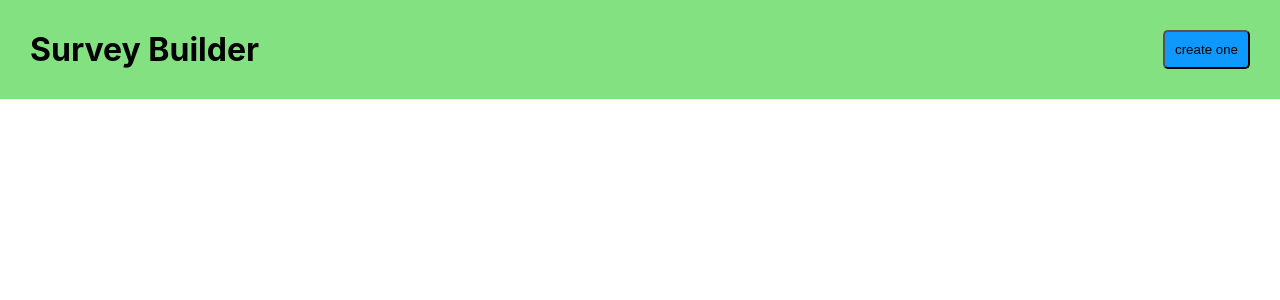
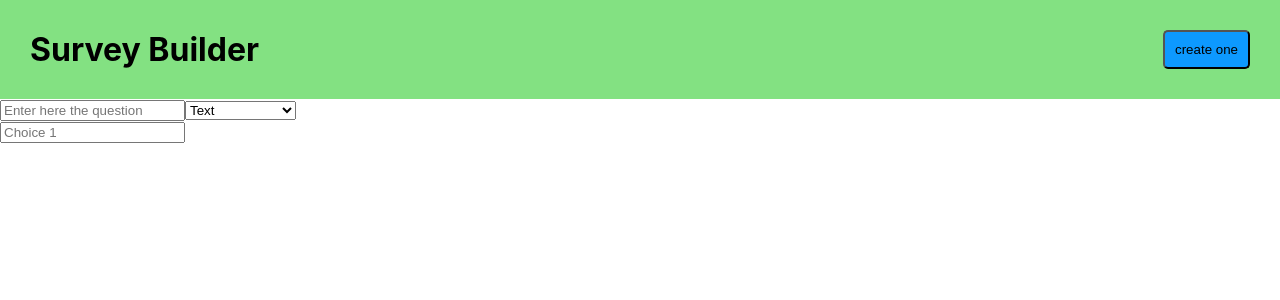
Before and after one commit to Ali-ElMowed/survey-frontend, a React (Create React App) app: page / in a window 1280 px wide. Shown: the top 300 px of the page. Built offline with nearby package versions, Linux system fonts and the light colour scheme.

Commit message:
Created question card with choices

```diff
--- a/src/App.js
+++ b/src/App.js
@@ -2,11 +2,14 @@ import logo from './logo.svg';
 import './App.css';
 import {BrowserRouter as Router,Route,Switch} from 'react-router-dom';
 import Header from './components/Header';
+import Add_question_card from './components/Add_question_card';
+import Choices from './components/Choices';
 
 function App() {
   return (
     <Router>
         <Header title={"Survey Builder"}/>
+        <Add_question_card/>
     </Router>
   );
 }
--- a/src/components/Add_question_card.js
+++ b/src/components/Add_question_card.js
@@ -1,9 +1,10 @@
 import React, { useEffect, useState } from "react";
+import Choices from "./Choices";
 
-const Add_question_card = ({})=>{
-    const [question,setQuestion] = useState('')
-    const types = ['Text','Dropdown','Multiple choice','Check boxes','Date']
-    const [type,setType] = useState(types[0])
+const Add_question_card = ({ }) => {
+    const [question, setQuestion] = useState('')
+    const types = ['Text', 'Dropdown', 'Multiple choice', 'Check boxes', 'Date']
+    const [type, setType] = useState(types[0])
     return (
         <div className="add-question-card">
             <div className="card-header">
@@ -11,21 +12,21 @@ const Add_question_card = ({})=>{
                     placeholder="Enter here the question"
                     type="text"
                     defaultValue={question}
-            onChange={(e)=>{setQuestion(e.target.value)}}
+                    onChange={(e) => { setQuestion(e.target.value) }}
                 />
-            <select value={type} onChange={(e)=>{
+                <select value={type} onChange={(e) => {
                     setType(e.target.value)
                 }}>
                     {
-                    types.map(option=>(
+                        types.map(option => (
                             <option value={option}>{option}</option>
                         ))
                     }
                 </select>
             </div>
-            <div>
-
-            </div>
+            {type !== 'Text' || type !== 'Date' && <div>
+                <Choices />
+            </div>}
 
         </div>
     );
--- /dev/null
+++ b/src/components/Choices.js
@@ -0,0 +1,44 @@
+import React, { useEffect, useState } from "react";
+
+const Choices = ({ }) => {
+    const [choices, setChoices] = useState({ 1: '' })
+
+    const handleSetChoice = (e, key) => {
+        setChoices(old => {
+            return {
+                ...old, [key]: e.target.value
+            }
+        })
+    }
+    const addChoice = (key) => {
+        setChoices(old => {
+            return {
+                ...old, [key]: ''
+            }
+        })
+    }
+
+    useEffect(() => {
+        console.log(choices);
+    }, [choices])
+    return (
+        <div className="choices-container">
+            {
+                Object.keys(choices).map((key, index) => (
+                    <div>
+                        <input
+                            placeholder={`Choice ${key}`}
+                            type="text"
+                            defaultValue={choices[key]}
+                            onChange={(e) => { handleSetChoice(e, key) }}
+                            onFocus={index === Object.keys(choices).length - 1 ? () => { addChoice(parseInt(key) + 1) } : null}
+                        />
+                    </div>
+                ))
+            }
+        </div>
+    );
+
+
+}
+export default Choices;
```
Lines whose indentation alone changed are shown as unchanged.
